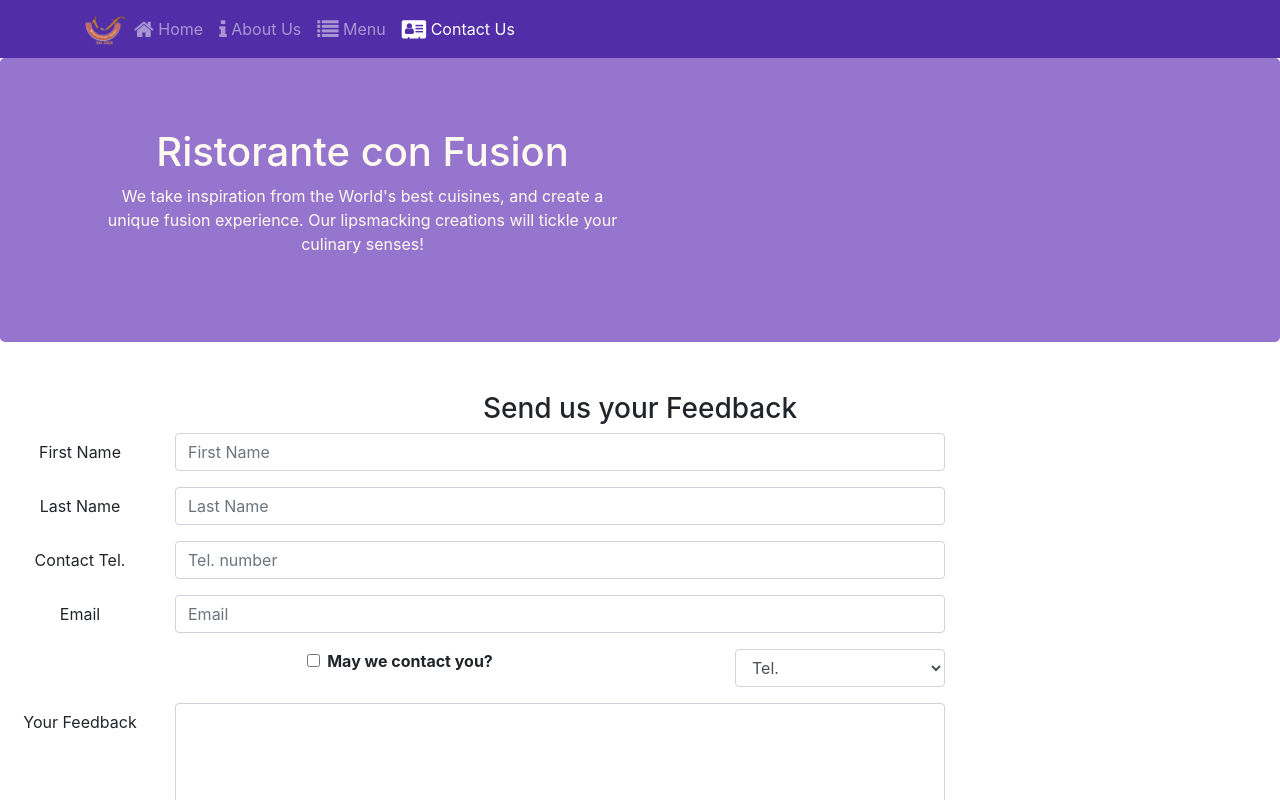
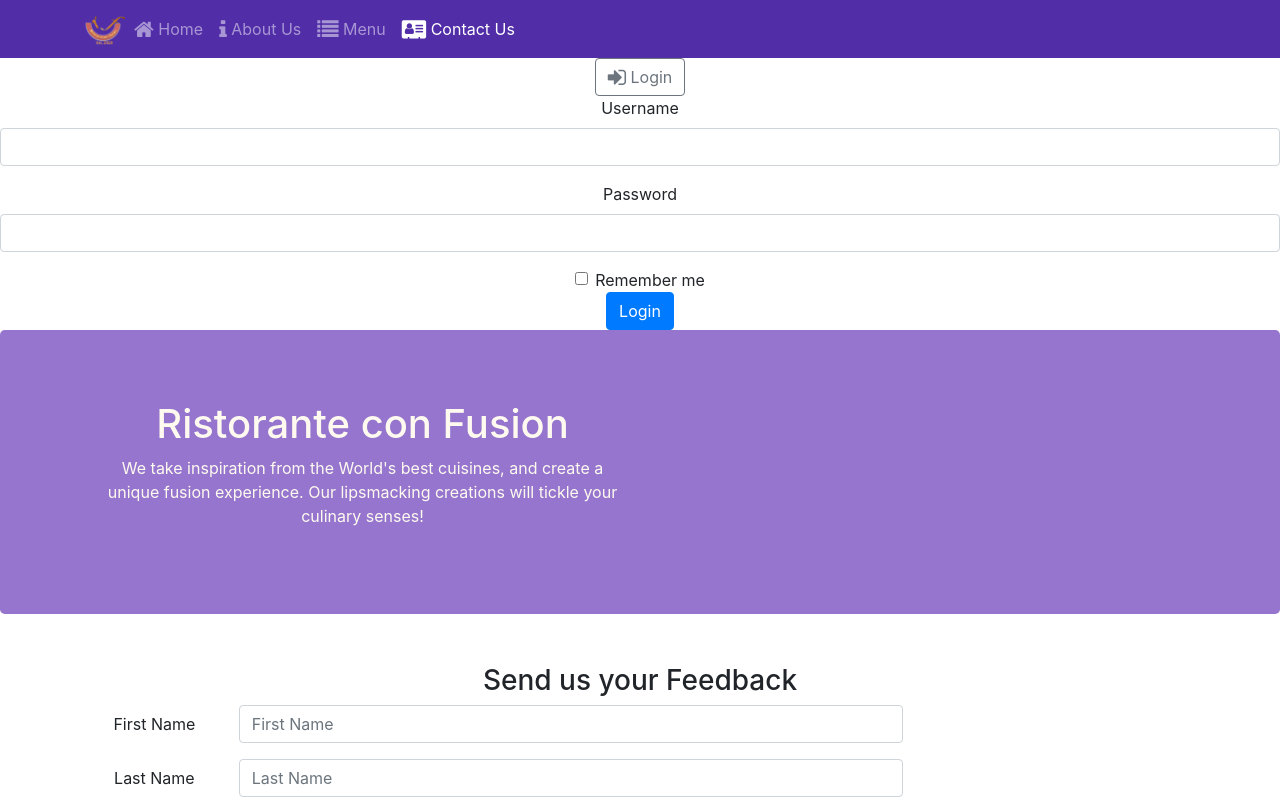
Before and after one commit to Spring-dot/React-confusion, a React (Create React App) app in the folder react/confusion/: page /contactus in a window 1280 px wide. Shown: the top 800 px of the page. Built offline with nearby package versions, Linux system fonts and the light colour scheme.

Commit message:
uncontrolled forms

```diff
--- a/react/confusion/src/components/ContactComponent.js
+++ b/react/confusion/src/components/ContactComponent.js
@@ -38,7 +38,7 @@ class Contact extends Component {
     render() {
         return (
 
-
+                <div className="container">
                 <div className="row row-content">
                    <div className="col-12">
                       <h3>Send us your Feedback</h3>
@@ -121,6 +121,7 @@ class Contact extends Component {
                         </Form>
                     </div>
                </div>
+             </div>
 
 
 
--- a/react/confusion/src/components/HeaderComponent.js
+++ b/react/confusion/src/components/HeaderComponent.js
@@ -1,5 +1,5 @@
 import React, { Component } from 'react';
-import { Nav, Navbar, NavbarBrand, NavbarToggler, Collapse, NavItem, Jumbotron } from 'reactstrap';
+import { Nav, Navbar, NavbarBrand, NavbarToggler, Collapse, NavItem, Jumbotron, Button, Modal, ModalHeader, ModalBody, Form, FormGroup, Input, Label } from 'reactstrap';
 import { NavLink } from 'react-router-dom';
 
 class Header extends Component {
@@ -8,8 +8,13 @@ class Header extends Component {
 
         this.toggleNav = this.toggleNav.bind(this);
         this.state = {
-          isNavOpen: false
+          isNavOpen: false,
+          isModalOpen: false
         };
+
+        this.toggleModal = this.toggleModal.bind(this);
+        this.handleLogin = this.handleLogin.bind(this);
+
       }
 
       toggleNav() {
@@ -17,6 +22,21 @@ class Header extends Component {
           isNavOpen: !this.state.isNavOpen
         });
       }
+
+      toggleModal() {
+        this.setState({
+          isModalOpen: !this.state.isModalOpen
+        });
+      }
+
+      handleLogin(event) {
+        this.toggleModal();
+        alert("Username: " + this.username.value + " Password: " + this.password.value
+            + " Remember: " + this.remember.checked);
+        event.preventDefault();
+
+    }
+
 
     render() {
         return(
@@ -43,6 +63,38 @@ class Header extends Component {
                         </Collapse>
                     </div>
                 </Navbar>
+                <Modal isOpen={this.state.isModalOpen} toggle={this.toggleModal}>
+                    <ModalHeader toggle={this.toggleModal}>Login</ModalHeader>
+                    <ModalBody>
+
+                    </ModalBody>
+                </Modal>
+                <Nav className="ml-auto" navbar>
+                                <NavItem>
+                                    <Button outline onClick={this.toggleModal}><span className="fa fa-sign-in fa-lg"></span> Login</Button>
+                                </NavItem>
+                </Nav>
+                <Form onSubmit={this.handleLogin}>
+                            <FormGroup>
+                                <Label htmlFor="username">Username</Label>
+                                <Input type="text" id="username" name="username"
+                                    innerRef={(input) => this.username = input} />
+                            </FormGroup>
+                            <FormGroup>
+                                <Label htmlFor="password">Password</Label>
+                                <Input type="password" id="password" name="password"
+                                    innerRef={(input) => this.password = input}  />
+                            </FormGroup>
+                            <FormGroup check>
+                                <Label check>
+                                    <Input type="checkbox" name="remember"
+                                    innerRef={(input) => this.remember = input}  />
+                                    Remember me
+                                </Label>
+                            </FormGroup>
+                            <Button type="submit" value="submit" color="primary">Login</Button>
+                        </Form>
+
                 <Jumbotron>
                     <div className="container">
                         <div className="row row-header">
```
